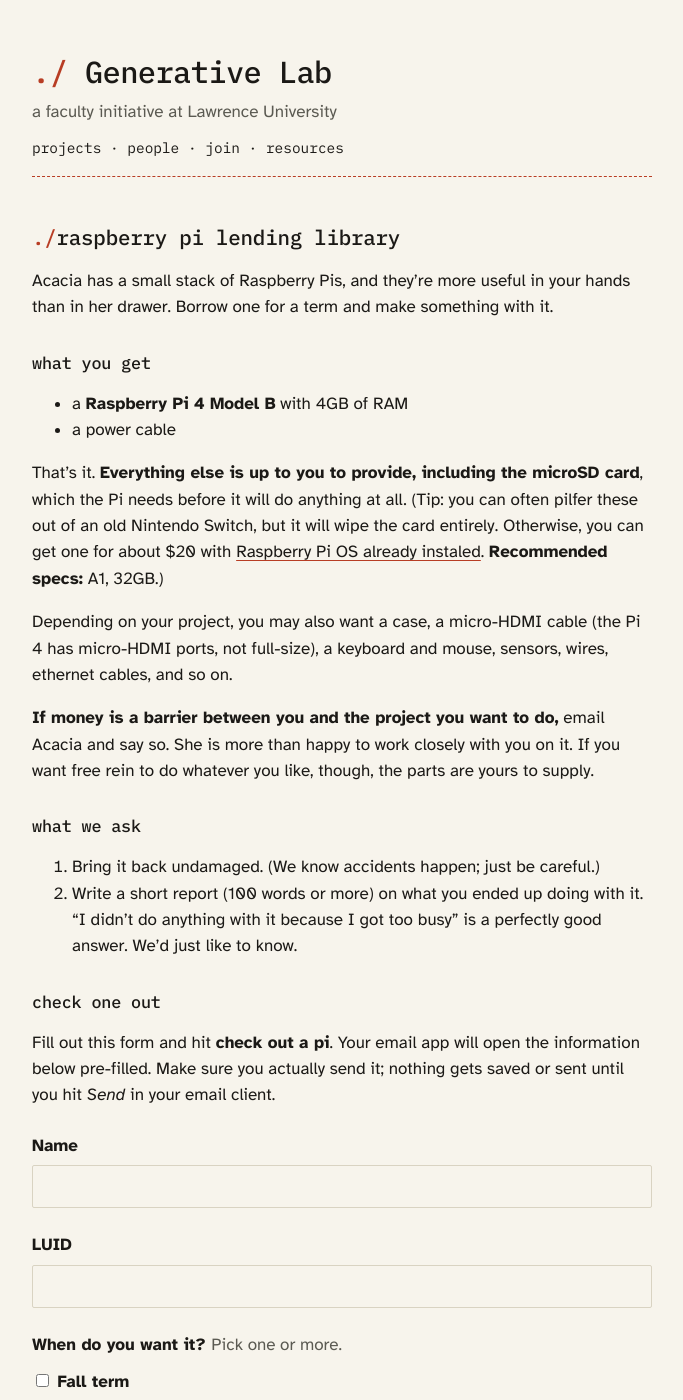
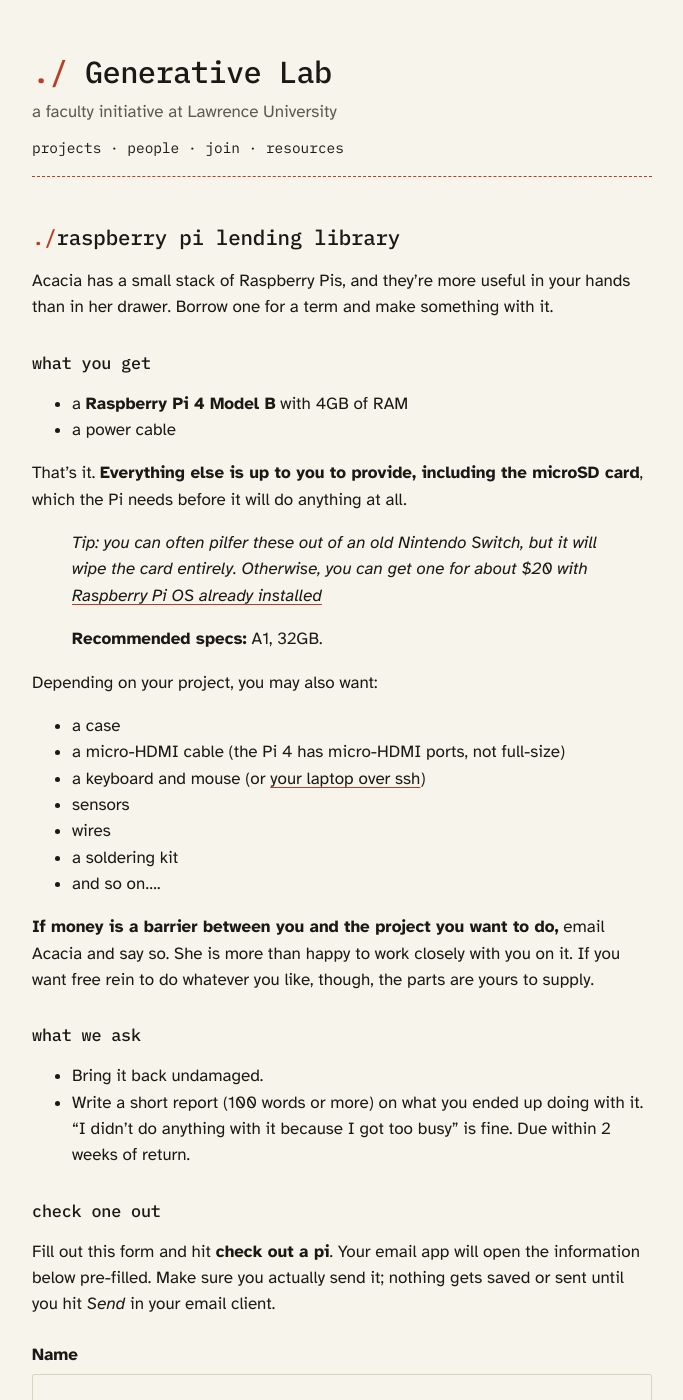
Before and after one commit to LU-Generative-Lab/lu-generative-lab.github.io, a Jekyll site: the page built from resources/pi-library/index.md, in a window 1280 px wide and 1400 px high. Shown: the whole window, without its empty margins (298-981 px from the left). Built offline with Jekyll 4.4.1, drawn with Linux system fonts in a browser that asks for light colours.

Commit message:
Update pi wording

```diff
--- a/resources/pi-library/index.md
+++ b/resources/pi-library/index.md
@@ -14,16 +14,27 @@ Acacia has a small stack of Raspberry Pis, and they're more useful in your hands
 - a **Raspberry Pi 4 Model B** with 4GB of RAM
 - a power cable
 
-That's it. **Everything else is up to you to provide, including the microSD card**, which the Pi needs before it will do anything at all. (Tip: you can often pilfer these out of an old Nintendo Switch, but it will wipe the card entirely. Otherwise, you can get one for about $20 with [Raspberry Pi OS already instaled](https://www.pishop.us/product/class-10-microsd-card-with-raspberry-pi-os-bookworm-32gb/). **Recommended specs:** A1, 32GB.)
+That's it. **Everything else is up to you to provide, including the microSD card**, which the Pi needs before it will do anything at all.
 
-Depending on your project, you may also want a case, a micro-HDMI cable (the Pi 4 has micro-HDMI ports, not full-size), a keyboard and mouse, sensors, wires, ethernet cables, and so on.
+> _Tip: you can often pilfer these out of an old Nintendo Switch, but it will wipe the card entirely. Otherwise, you can get one for about $20 with [Raspberry Pi OS already installed](https://www.pishop.us/product/class-10-microsd-card-with-raspberry-pi-os-bookworm-32gb/)_
+>
+> **Recommended specs:** A1, 32GB.
+
+Depending on your project, you may also want:
+- a case
+- a micro-HDMI cable (the Pi 4 has micro-HDMI ports, not full-size)
+- a keyboard and mouse (or [your laptop over ssh](https://www.raspberrypi.com/documentation/computers/remote-access.html))
+- sensors
+- wires
+- a soldering kit
+- and so on....
 
 **If money is a barrier between you and the project you want to do,** email Acacia and say so. She is more than happy to work closely with you on it. If you want free rein to do whatever you like, though, the parts are yours to supply.
 
 ### what we ask
 
-1. Bring it back undamaged. (We know accidents happen; just be careful.)
-2. Write a short report (100 words or more) on what you ended up doing with it. "I didn't do anything with it because I got too busy" is a perfectly good answer. We'd just like to know.
+- Bring it back undamaged.
+- Write a short report (100 words or more) on what you ended up doing with it. "I didn't do anything with it because I got too busy" is fine. Due within 2 weeks of return.
 
 ### check one out
 
```
Also changed, not shown: resources/index.md (deleted, +0 -17 lines).
